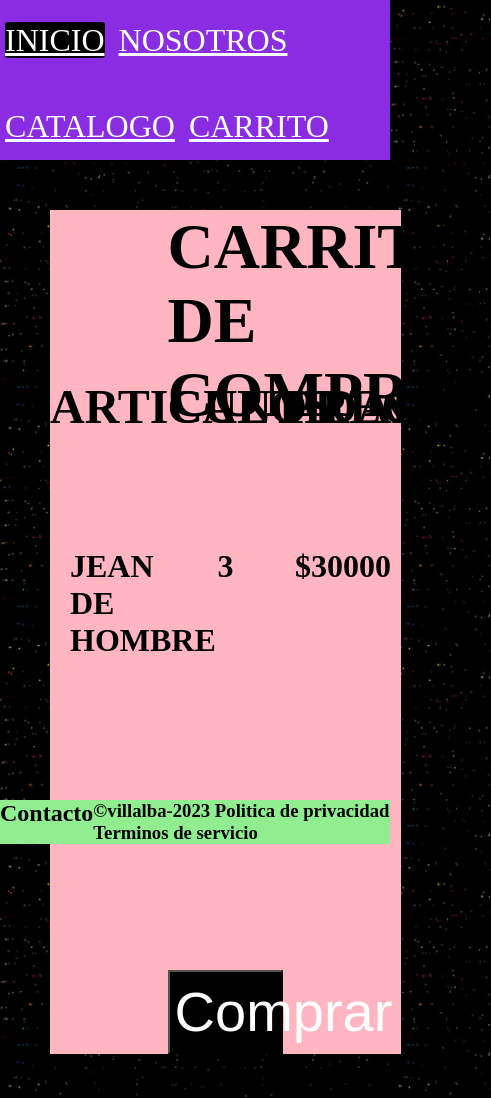
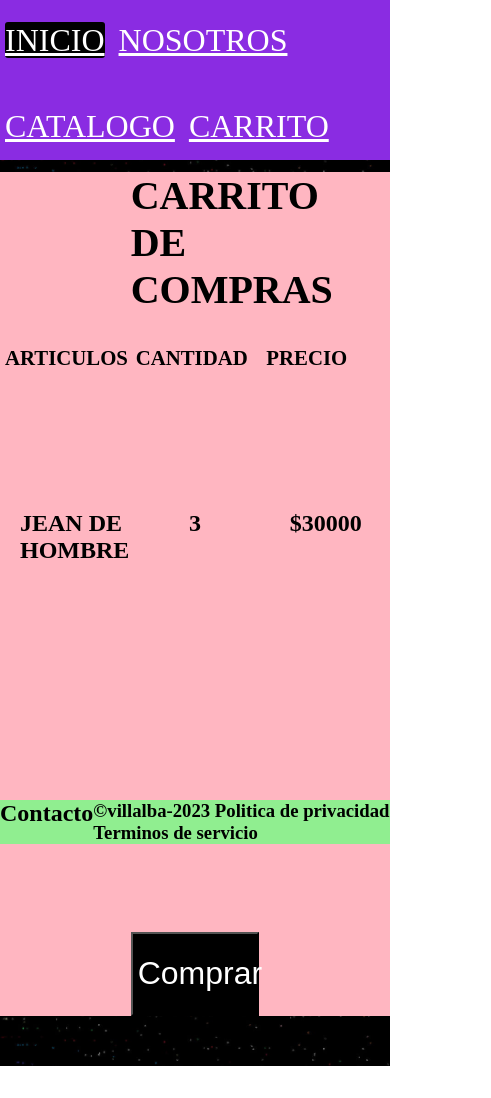
Before and after one commit to MaxiVillalba4/comision54530, a website: page pages/carrito.html in a window 390 px wide. Shown: the top 1098 px of the page, 491 px wide, since content can reach past the window. After the commit the page ends 1066 px from the top, so only its background shows below. Drawn offline with Linux system fonts and the light colour scheme.

Commit message:
entrega-final

```diff
--- a/SCSS/layout/_media1024px.scss
+++ b/SCSS/layout/_media1024px.scss
@@ -49,4 +49,10 @@ img{
 
     h1{font-size: 5.8rem;}
     }
+.tabla{
+    .tabla-titulo{
+        font-size: 3rem;
+    }
 }
+
+}
--- a/SCSS/layout/_media375px.scss
+++ b/SCSS/layout/_media375px.scss
@@ -7,9 +7,7 @@
     .catalogo-links{ img{
         height: 12rem;
     }
-    a{
-        font-size: 1rem;
-    }
+
     h2{
         font-size: 2rem;
         top: 6%;
@@ -28,6 +26,18 @@
     margin: 0;
     margin-bottom: 50px;
 }
+.tabla{
+    .tabla-titulo{
+        padding: 0;
+        font-size: 2.2rem;
+    }
+    .tabla-pre , .tabla-cant , .tabla-art{
+        font-size: 1.2rem;
+    }
+    .tabla-comprar{
+        font-size: 1.7rem;
+    }
+}
 footer{
     h3{font-size: 1rem;}
 }}
--- a/SCSS/layout/_media425px.scss
+++ b/SCSS/layout/_media425px.scss
@@ -91,4 +91,23 @@
 
     h1{font-size: 4rem;
     padding-right: 25px;}
-    }}
+    }
+    .tabla{width: 100%;
+        margin: 0;
+        margin-bottom: 50px;
+        .tabla-titulo{
+            font-size: 2.5rem;
+        }
+        .tabla-pre , .tabla-cant , .tabla-art{
+            font-size: 1.3rem;
+            padding: 5px;
+        }
+        .tabla-comprar{
+            font-size: 2rem;
+            padding: 5px;
+        }
+        .tabla-articulo , .tabla-cantidad , .tabla-precio{
+            font-size: 1.5rem;
+        }
+    }
+}
--- a/SCSS/layout/_media768px.scss
+++ b/SCSS/layout/_media768px.scss
@@ -65,4 +65,9 @@ padding-right: 15px;}
 
     h1{font-size: 4.5rem;}
     }
+    .tabla{
+        .tabla-pre , .tabla-cant , .tabla-art{
+            font-size: 2.2rem;
+        }
+    }
 }
--- a/pages/carrito.html
+++ b/pages/carrito.html
@@ -18,7 +18,7 @@
         </ul>
     </nav>
         <main>
-            <section class="tabla">
+            <div class="tabla">
                 <H1 class="tabla-titulo">CARRITO DE COMPRAS</H1>
                 <H2 class="tabla-art">ARTICULOS</H2>
                 <H4 class="tabla-articulo">JEAN DE HOMBRE</H4>
@@ -27,7 +27,7 @@
                 <H2 class="tabla-pre">PRECIO</H2>
                 <H4 class="tabla-precio">$30000</H4>
                 <button class="tabla-comprar">Comprar</button>
-            </section>
+            </div>
             </main>
     <footer>
         <a href="https://www.whatsapp.com" target="_blank"><h2>Contacto</h2></a>
```
Also changed, not shown: pages/compra.html (+4 -4 lines), css/STYLE.CSS, 1 other file.
